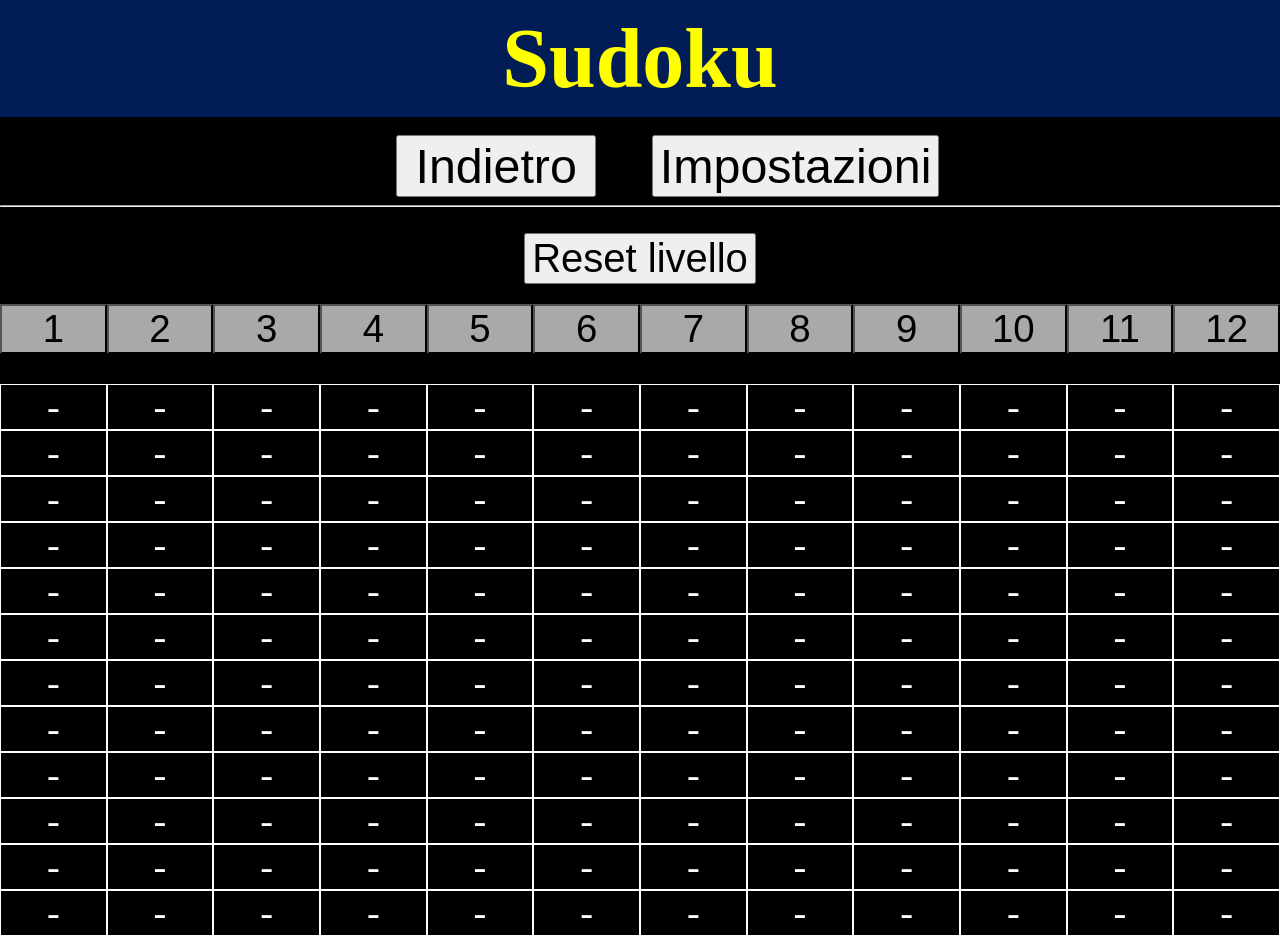
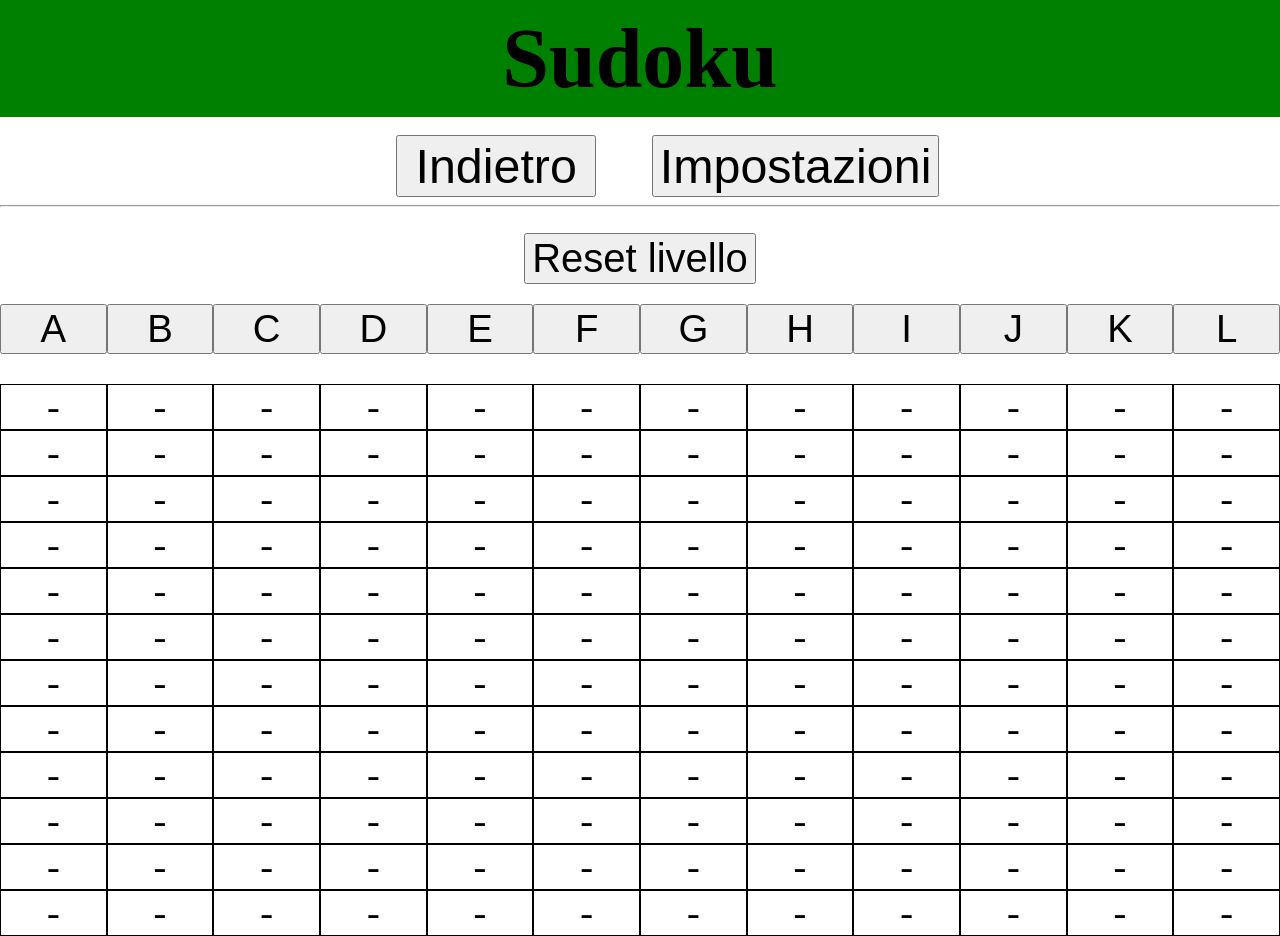
Before and after one commit to MarcoDM00/Angular_Sudoku_A_Colori, an Angular app: page / in a window 1280 px wide. Both pictures are taken after a click on the button "Giocatore singolo". Built offline with nearby package versions, Linux system fonts and the light colour scheme.

Commit message:
bhjvbhvghv

```diff
--- a/angular.json
+++ b/angular.json
@@ -1,5 +1,8 @@
 {
   "$schema": "./node_modules/@angular/cli/lib/config/schema.json",
+  "cli": {
+    "analytics": false
+  },
   "version": 1,
   "newProjectRoot": "projects",
   "projects": {
--- a/src/app/settings.ts
+++ b/src/app/settings.ts
@@ -9,11 +9,11 @@ export class Settings {
     single:boolean = true;
     multi:boolean = true;
     impo:boolean = true;
-    colore:string = "transparent";
-    darkMode:boolean = true;
+    colore:string = "black";
+    darkMode:boolean = false;
     numeri:boolean = false;
     precedente:string = "menu";
-    valori:string[] = [];
+    valori:string[] = "A-B-C-D-E-F-G-H-I-J-K-L".split("-");
     livello:number = 10;
     css:string = "repeat(" + (this.livello + 2) + ", " + (12 - this.livello) + "fr)";
     colCss:string = "repeat(" + (this.livello + 2) + ", " + (12 - this.livello) + "fr)";
@@ -22,9 +22,9 @@ export class Settings {
 
     cambio() {
         if (this.numeri) {
-            this.valori = "1-2-3-4-5-6-7-8-9-10".split("-");
+            this.valori = "1-2-3-4-5-6-7-8-9-10-11-12".split("-");
         } else {
-            this.valori = "A-B-C-D-E-F-G-H-I-J".split("-");
+            this.valori = "A-B-C-D-E-F-G-H-I-J-K-L".split("-");
         }
     }
 
--- a/src/app/single-player/single-player.component.html
+++ b/src/app/single-player/single-player.component.html
@@ -19,7 +19,7 @@
         *ngFor="let v of valori;"
         [hidden]="v.mostra"
         (click)="valore = v.testo"
-        [style.background-color]="settings.darkMode ? (v.testo == valore) ? 'rgb(31, 19, 61)' : 'darkgrey' : (v.testo == valore) ? 'coral' : ''"
+        [style.background-color]="settings.darkMode ? (v.testo == valore) ? 'rgb(31, 19, 61)' : 'darkgrey' : (v.testo == valore) ? 'green' : ''"
         [style.color]="settings.darkMode ? (v.testo == valore) ? 'white' : '' : ''"
         [disabled]="v.disable">
             {{v.testo}}
@@ -34,8 +34,7 @@
         (keyup)="keyup($event)"
         (mouseup)="click(i, $event)"
         [hidden]="!c.mostra"
-        [style.background-color]="settings.colore"
-        [style.color]="settings.darkMode ? c.color ? 'green' : 'white' : c.color ? 'red' : ''"
+        [style.color]="settings.colore"
         [style.text-shadow]="settings.darkMode ? c.shadow ? '1px 1px lightblue, -1px -1px lightblue' : '' : c.shadow ? '1.5px 1.5px green, -1.5px -1.5px lightgreen' : ''">
             {{c.testo}}
         </div>
--- a/src/app/single-player/single-player.component.ts
+++ b/src/app/single-player/single-player.component.ts
@@ -1,4 +1,4 @@
-import { Component, OnInit } from '@angular/core';
+import { Component, OnInit, AfterContentChecked, AfterContentInit } from '@angular/core';
 import { Settings } from '../settings';
 
 @Component({
@@ -6,7 +6,7 @@ import { Settings } from '../settings';
   templateUrl: './single-player.component.html',
   styleUrls: ['./single-player.component.css']
 })
-export class SinglePlayerComponent {
+export class SinglePlayerComponent implements AfterContentChecked {
   caselle:{mostra:boolean, testo:string, color:boolean, shadow:boolean}[] = [];
   valori:{mostra:boolean, testo:string, disable:boolean}[] = [];
   valore:string = "";
@@ -15,11 +15,7 @@ export class SinglePlayerComponent {
   constructor(public settings:Settings) {
     for (let i = 0; i < 12; i++) {
       //bottoni
-      if (i < (this.settings.livello + 2)) {
-        this.valori.push({mostra:false, testo:"" + (i+1), disable:false});
-      } else {
-        this.valori.push({mostra:true, testo:"" + (i+1), disable:false});
-      }
+      this.valori.push({mostra:i < (this.settings.livello * 2) ? false : true, testo:"" + this.settings.valori[i], disable:false});
 
       //caselle
       for (let ii = 0; ii < 12; ii++) {
@@ -40,6 +36,7 @@ export class SinglePlayerComponent {
   }
 
   click(id:number, event:PointerEvent) {
+    this.valori[0].testo = "ciao";
     if (!this.enable) return;
     if (event.button == 1) {
       this.caselle[id].testo = "-";
@@ -158,4 +155,26 @@ export class SinglePlayerComponent {
       this.valore = n.toString();
     }
   }
+
+  ngAfterContentChecked() {
+    //bottoni
+    for (let i = 0; i < 12; i++) {
+      this.valori[i].testo = this.settings.valori[i];
+    }
+    console.log(this.valori)
+
+    //caselle
+    for (let i = 0; i < 144; i++) {
+      if (this.caselle[i].testo != "-") {
+        console.log(this.caselle[i].testo);
+        console.log(this.caselle[i].testo.match("[1-12]*"));
+        if (this.caselle[i].testo.match("[1-12]*")) {
+          console.log(":)");
+          this.caselle[i].testo = this.settings.valori[parseInt(this.caselle[i].testo) - 1];
+        } else {
+          console.log(":(");
+        }
+      }
+    }
+  }
 }
```
Also changed, not shown: package.json (line endings or trailing spaces), 1 other file (tests, documents, lock files or other folders).
